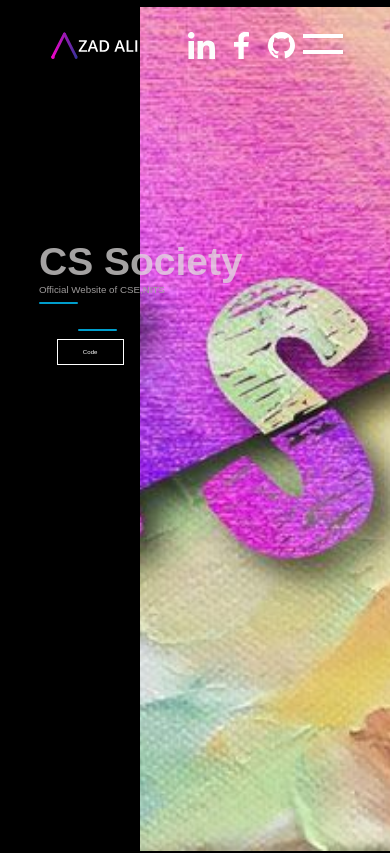
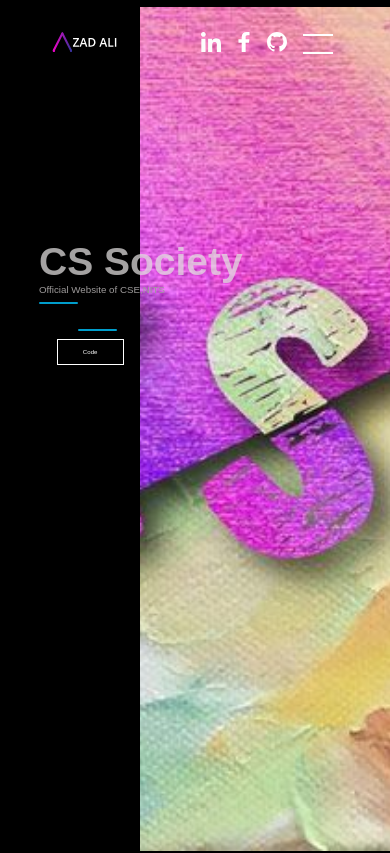
Before and after one commit to azad-ali786/Azad_Portfolio, a React (Create React App) app: page /CSS in a window 390 px wide. Shown: the top 853 px of the page. Built offline with nearby package versions, Linux system fonts and the light colour scheme.

Commit message:
Slider issue fixed / nav bar responsive

```diff
--- a/src/components/Nav.js
+++ b/src/components/Nav.js
@@ -76,6 +76,10 @@ const StyledNav = styled.nav`
     margin-left: 13px;
     height: 27px;
     width: 100px;
+    @media only screen and (max-width: 600px) {
+      width: 80px;
+      height: 20px;
+   }
   }
 `;
 const StyledDiv1 = styled.div`
@@ -86,6 +90,9 @@ const StyledDiv1 = styled.div`
   img {
     width: 27px;
     transition: 0.2s;
+    @media only screen and (max-width: 600px) {
+      width: 20px;
+   }
     &:hover {
       transform: scale(1.25);
     }
@@ -97,9 +104,12 @@ const StyledDiv2 = styled.div`
   display: flex;
   height: 20px;
   justify-content: space-between;
-  margin-left: 2vw;
+  margin-left: 1vw;
   margin-top: 2px;
   width: 55px;
+  @media only screen and (max-width: 600px) {
+    margin-left: 4vw;
+ }
 `;
 const Line1 = styled(motion.div)`
   background: white;
@@ -107,6 +117,10 @@ const Line1 = styled(motion.div)`
   width: 40px;
   position: absolute;
   top: 0;
+  @media only screen and (max-width: 600px) {
+    height: 2px;
+  width: 30px;
+ }
 `;
 const Line2 = styled(motion.div)`
   background: white;
@@ -114,6 +128,10 @@ const Line2 = styled(motion.div)`
   width: 40px;
   position: absolute;
   bottom: 0;
+  @media only screen and (max-width: 600px) {
+    height: 2px;
+  width: 30px;
+ }
 `;
 const NavItem = styled.ul`
    overflow: hidden;
@@ -123,7 +141,7 @@ const NavItem = styled.ul`
     ${({ active }) =>
       !active &&
       `
-    top: 80% !important;
+    top: 100% !important;
   `}
     top:20%;
     left: 30%;
--- a/src/pages/Landing.js
+++ b/src/pages/Landing.js
@@ -11,7 +11,7 @@ const Landing = () => {
   return (
     <>
       <Slider
-        animate={{ y: -800, transition: { ease: "easeOut", duration: 1.75 } }}
+        animate={{ y: -1400, transition: { ease: "easeOut", duration: 2 } }}
       ></Slider>
      <Page1 />
       <Page2 />
```
Also changed, not shown: 1 other file (tests, documents, lock files or other folders).
